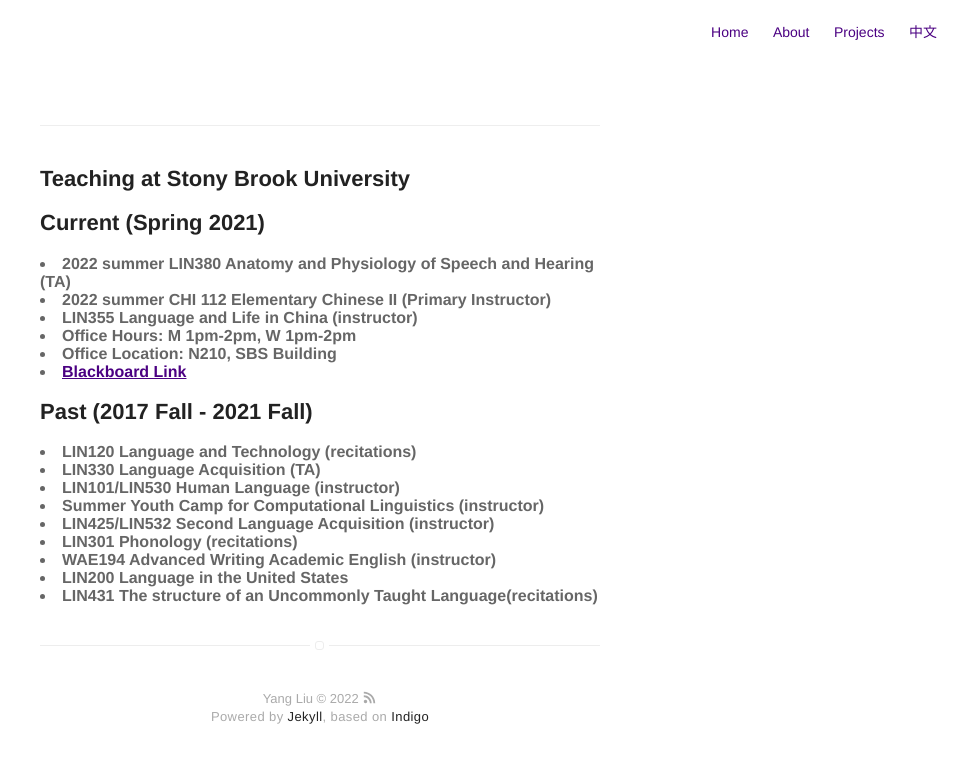
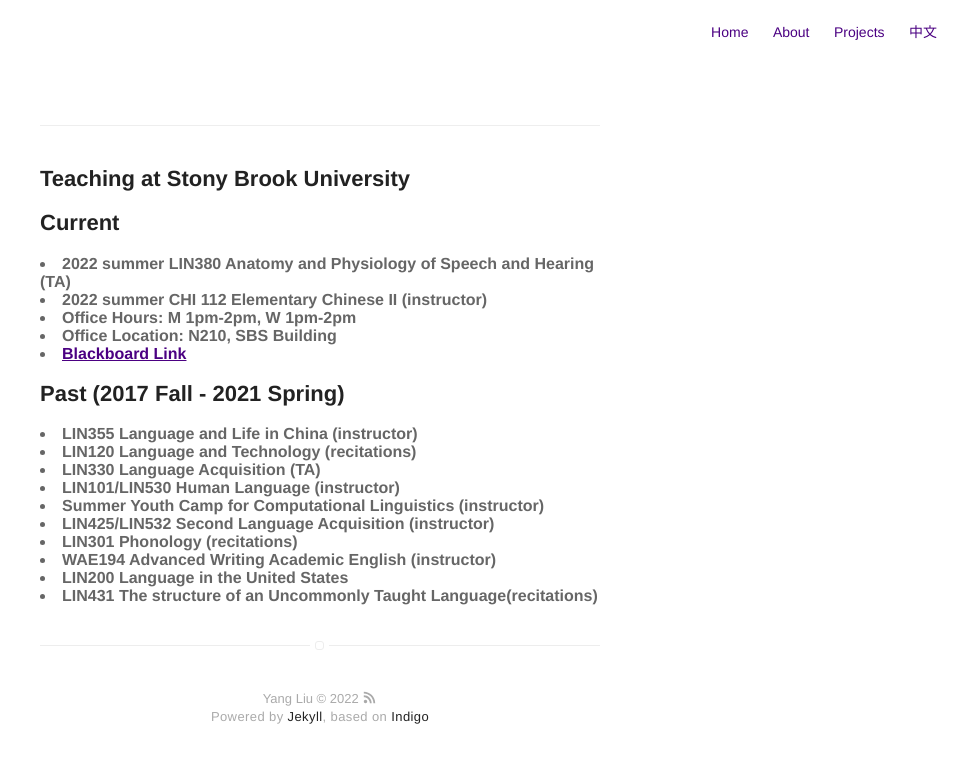
Before and after one commit to coglo/coglo.github.io, a Jekyll site: the page built from teaching.html, in a window 1280 px wide. Shown: the top 763 px of the page, without its empty margins (320-1280 px from the left). Built offline with Jekyll 4.4.1, drawn with Linux system fonts in a browser that asks for light colours; part of the change alters nothing that is shown.

Commit message:
Update teaching.html

```diff
--- a/teaching.html
+++ b/teaching.html
@@ -7,11 +7,10 @@ title: Teaching
 <b> </b>
 <b> </b>
 <b> </b>
-<h2>Current (Spring 2021)</h2>
+<h2>Current</h2>
 <b> </b>
 <li><b>2022 summer LIN380 Anatomy and Physiology of Speech and Hearing (TA)</b></li>
-<li><b>2022 summer CHI 112 Elementary Chinese II (Primary Instructor)</b></li>
-<li><b>LIN355 Language and Life in China (instructor) </b></li>
+<li><b>2022 summer CHI 112 Elementary Chinese II (instructor)</b></li>
 <li><b>Office Hours: M 1pm-2pm, W 1pm-2pm </b></li>
 <li><b>Office Location: N210, SBS Building </b></li>
 <li><b><A HREF="https://blackboard.stonybrook.edu/webapps/bb-group-mgmt-LEARN/execute/groupInventoryList?course_id=_1236014_1&mode=cpview">Blackboard Link</A></b></li>
@@ -20,8 +19,9 @@ title: Teaching
 <b> </b>
 <b> </b>
 <b> </b>
-<h2>Past (2017 Fall - 2021 Fall)</h2>
+<h2>Past (2017 Fall - 2021 Spring)</h2>
 <b> </b>
+<li><b>LIN355 Language and Life in China (instructor) </b></li>
 <li><b>LIN120 Language and Technology (recitations) </b></li>
 <li><b>LIN330 Language Acquisition (TA) </b></li>
 <li><b>LIN101/LIN530 Human Language (instructor) </b></li>
```
